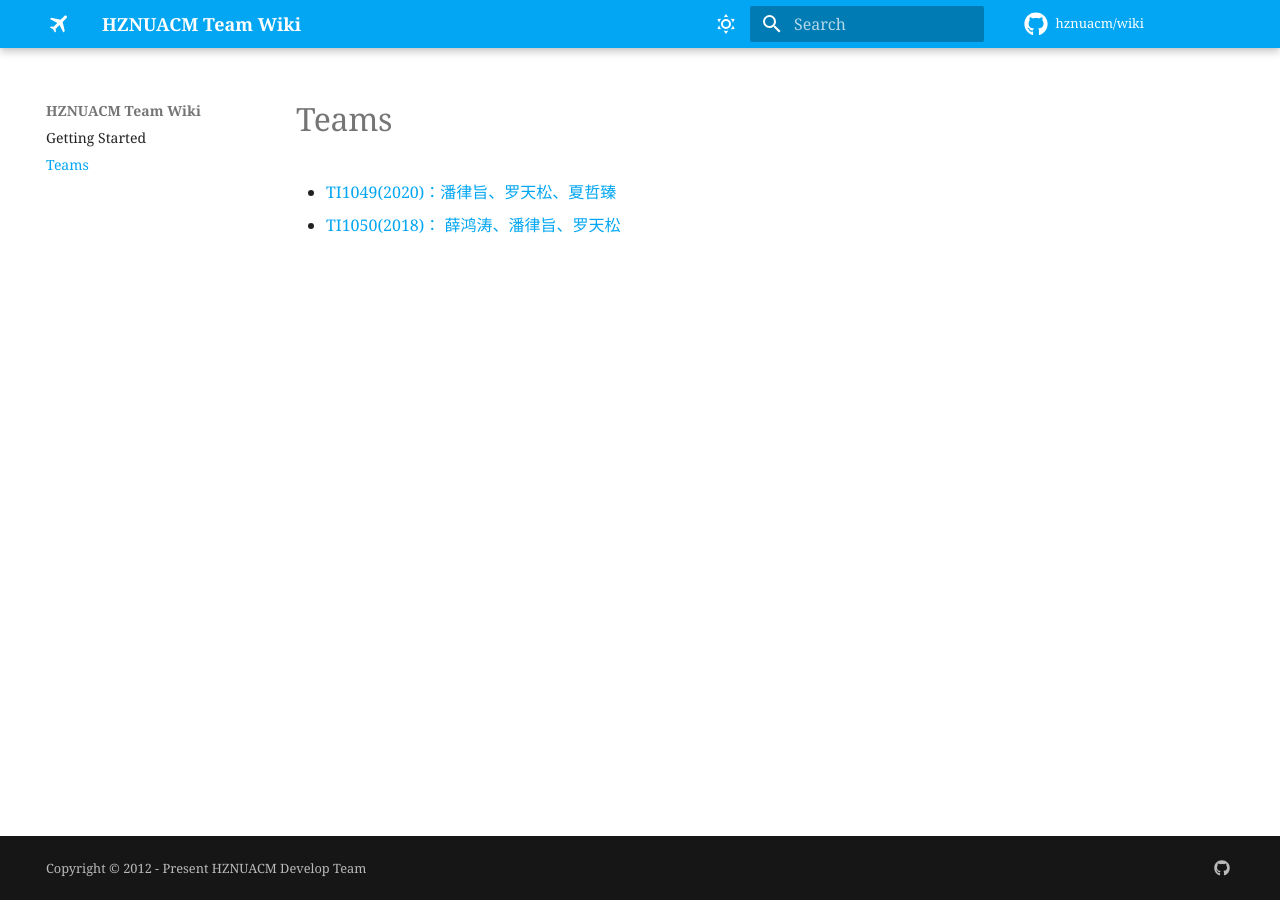
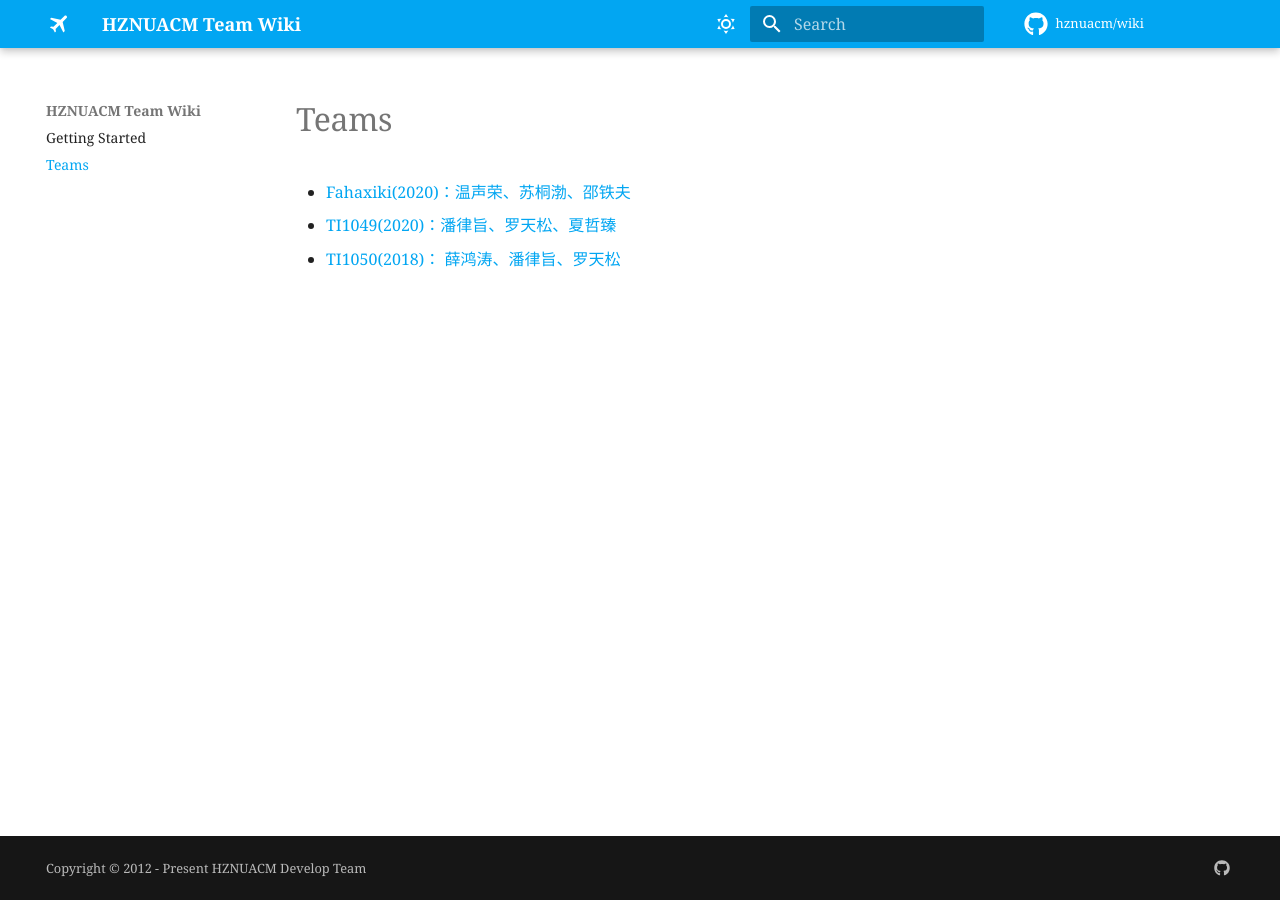
Before and after one commit to hznuacm/team, an MkDocs documentation site: the page built from docs/teams.md, in a window 1280 px wide. Built offline with MkDocs 1.6.1 and Material for MkDocs 9.7.7, drawn with Linux system fonts in a browser that asks for light colours; some web fonts are replaced; comment, search, counter and statistics services are not loaded.

Commit message:
feat: add team Fahaxiki

```diff
--- a/docs/teams.md
+++ b/docs/teams.md
@@ -1,4 +1,5 @@
 # Teams
 
-- [TI1049(2020)：潘律旨、罗天松、夏哲臻](../TI1049)
-- [TI1050(2018)： 薛鸿涛、潘律旨、罗天松](../TI1050)
+* [Fahaxiki(2020)：温声荣、苏桐渤、邵铁夫](http://team.lllllan.cn/)
+* [TI1049(2020)：潘律旨、罗天松、夏哲臻](../TI1049)
+* [TI1050(2018)： 薛鸿涛、潘律旨、罗天松](../TI1050)
```
